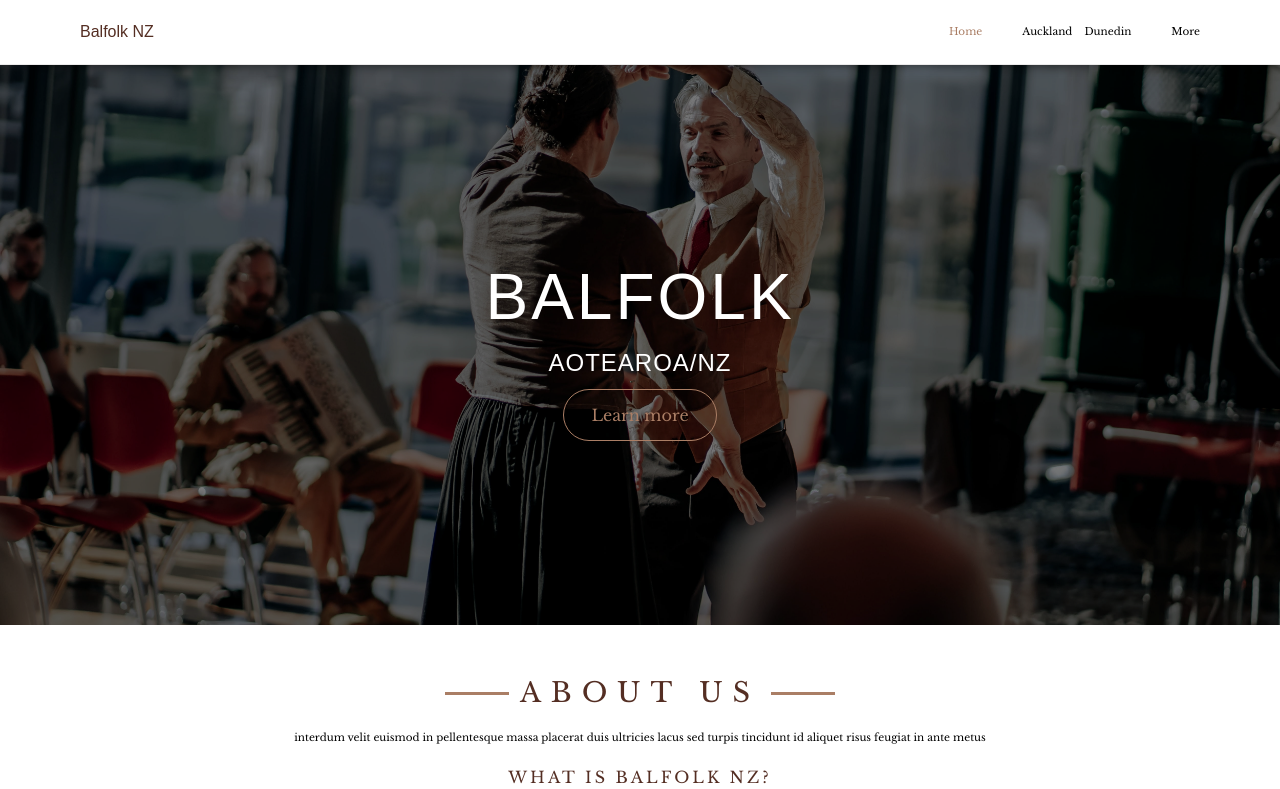
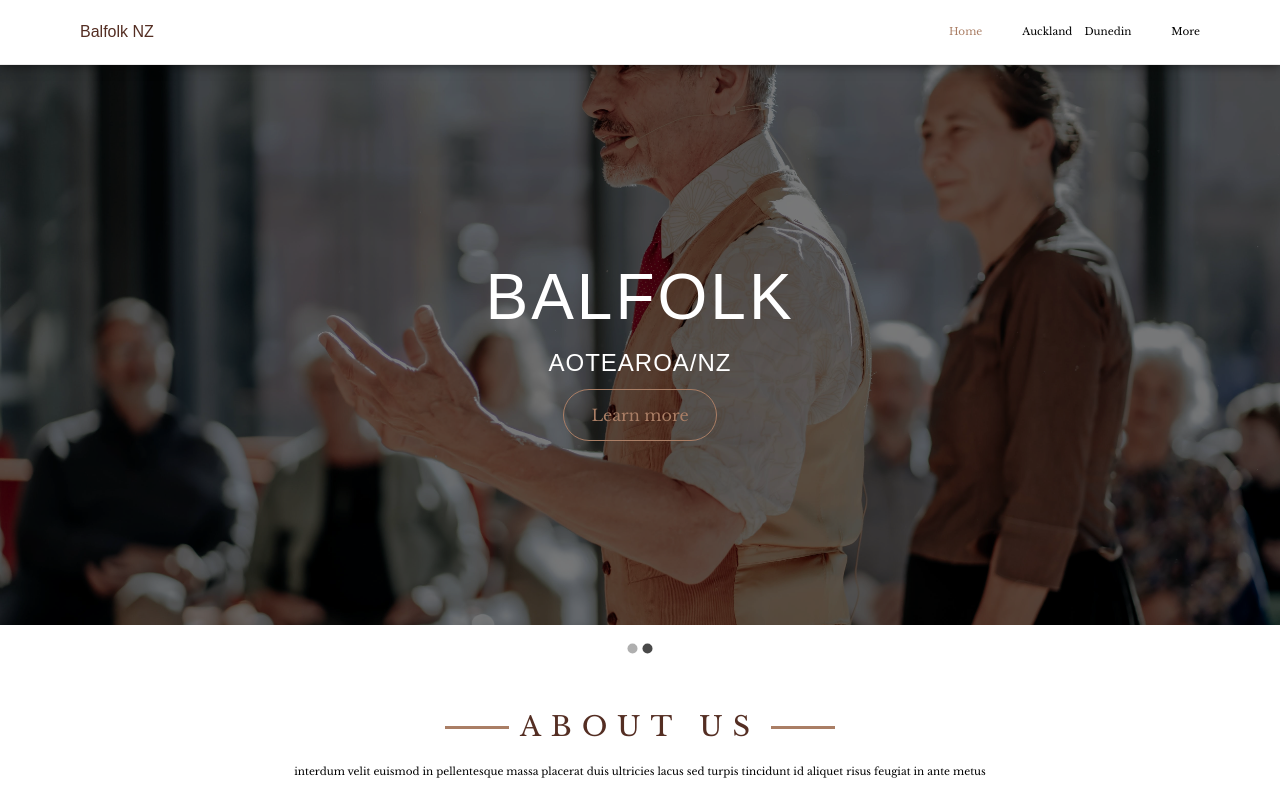
Before and after one commit to balfolknz/balfolk-nz, a Next.js app: page / in a window 1280 px wide. Shown: the top 789 px of the page. Built offline with nearby package versions, Linux system fonts and the light colour scheme; a web font is replaced by a local one.

Commit message:
Added carousel

```diff
--- a/app/page.tsx
+++ b/app/page.tsx
@@ -1,23 +1,39 @@
+"use client"
+
 import HeroImage from "@/components/common/heroImage/heroImage";
-import {aboutContent, allTeamContent, learnMoreButtons} from "@/content/home/index.content";
+import {aboutContent, allTeamContent, heroImagePaths, learnMoreButtons} from "@/content/home/index.content";
 import styles from "./page.module.scss"
 import Link from "next/link";
 import TeamCard from "@/components/home/TeamCard";
+import Carousel from "react-material-ui-carousel";
 
 const Page = () => {
     return (
         <>
-            <HeroImage image={"/images/home/main2.jpg"}>
+            <Carousel
+                interval={4000}
+                animation={"slide"}
+                duration={750}
+            >
+                {
+                    heroImagePaths.map((imagePath, i) => {
+                        return (
+                            <HeroImage image={imagePath} key={i}>
                                 <section className={`flex flex-col gap-2 items-center justify-center`}>
                                     <section className={`flex flex-col`}>
                                         <h1 className={`font-cormorantSC | ${styles.heroTitle}`}>Balfolk</h1>
                                         <h3 className={`font-cormorantSC | ${styles.heroSubtitle}`}>Aotearoa/NZ</h3>
                                     </section>
                                     <button className={`${styles.heroButton}`}>
-                        <Link href="/#about-us" className={`${styles.heroButton__text}`}>Learn more</Link>
+                                        <Link href="/#about-us" className={`${styles.heroButton__text}`}>Learn
+                                            more</Link>
                                     </button>
                                 </section>
                             </HeroImage>
+                        )
+                    })
+                }
+            </Carousel>
             <section className="flex flex-start flex-col page">
                 <section className={`${styles.aboutUs} | flexStart flex-col gap-5`} id="about-us">
                     <section className={`${styles.aboutUs__description} ${styles.aboutUs__description__short}`}>
--- a/content/home/index.content.ts
+++ b/content/home/index.content.ts
@@ -1,3 +1,8 @@
+export const heroImagePaths: string[] = [
+    "/images/home/main2.jpg",
+    "/images/home/main1.jpg",
+]
+
 export const aboutContent: aboutContent = {
     'shortDescription': "interdum velit euismod in pellentesque massa placerat duis ultricies lacus sed turpis tincidunt id aliquet risus feugiat in ante metus",
     'verboseDescription': `Lorem ipsum dolor sit amet, consectetur adipiscing elit, sed do eiusmod tempor incididunt ut labore et dolore magna aliqua. In ornare quam viverra orci sagittis. Ultrices gravida dictum fusce ut placerat orci nulla pellentesque. Arcu dictum varius duis at. Posuere urna nec tincidunt praesent semper feugiat nibh sed pulvinar. Tristique nulla aliquet enim tortor. Egestas sed sed risus pretium quam vulputate dignissim suspendisse in.`
--- a/package.json
+++ b/package.json
@@ -17,7 +17,9 @@
     "@fortawesome/free-solid-svg-icons": "^6.4.0",
     "@fortawesome/react-fontawesome": "^0.2.0",
     "@headlessui/react": "^1.7.15",
+    "@mui/icons-material": "^5.14.1",
     "@mui/material": "^5.14.2",
+    "@mui/styles": "^5.14.1",
     "@types/node": "20.4.4",
     "@types/react": "18.2.15",
     "@types/react-dom": "18.2.7",
@@ -27,6 +29,7 @@
     "react": "18.2.0",
     "react-dom": "18.2.0",
     "react-iframe": "^1.8.5",
+    "react-material-ui-carousel": "^3.4.2",
     "sass": "^1.64.1",
     "tailwindcss": "3.3.3",
     "typescript": "5.1.6"
```
Also changed, not shown: 1 other file (tests, documents, lock files or other folders). Lines whose indentation alone changed are shown as unchanged.
